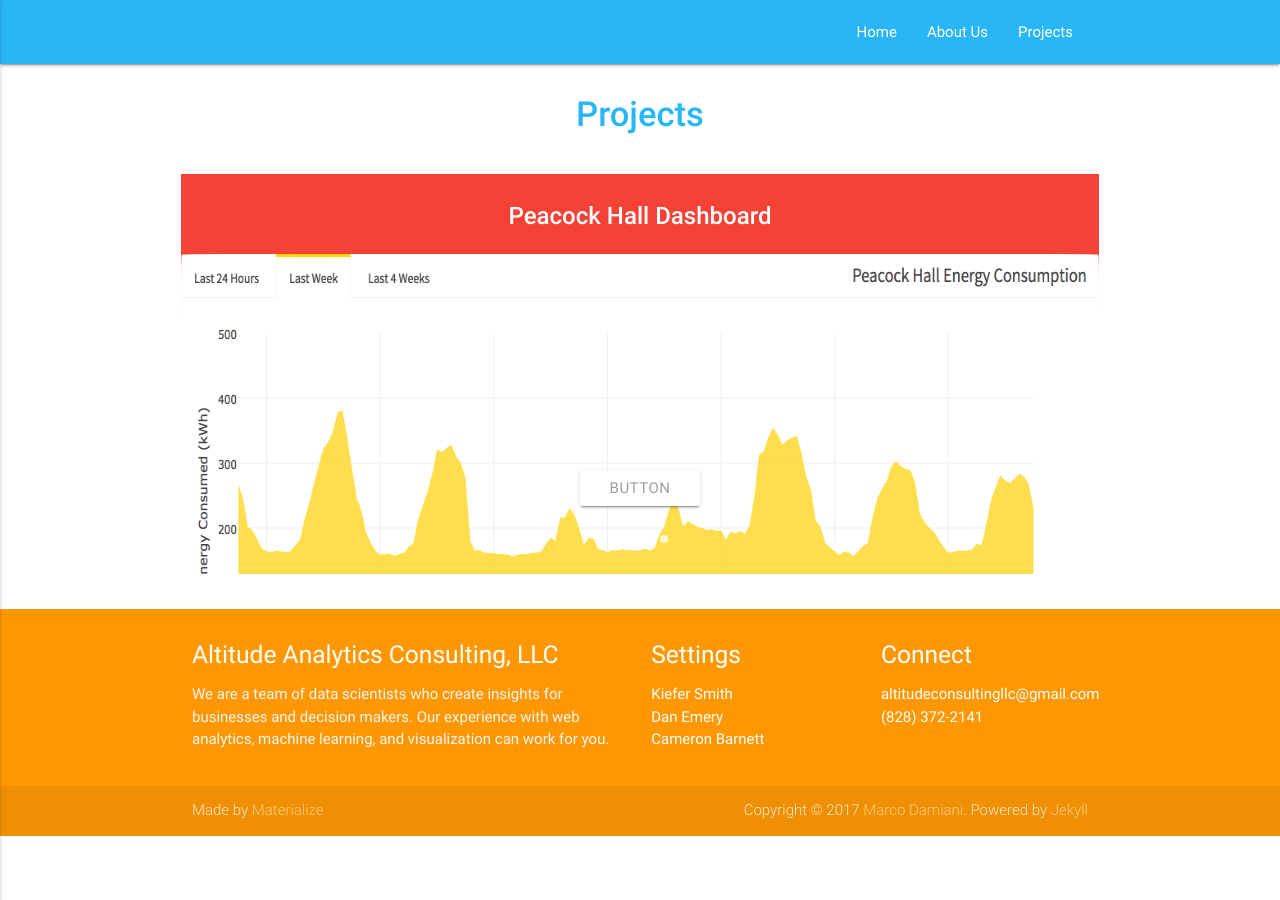
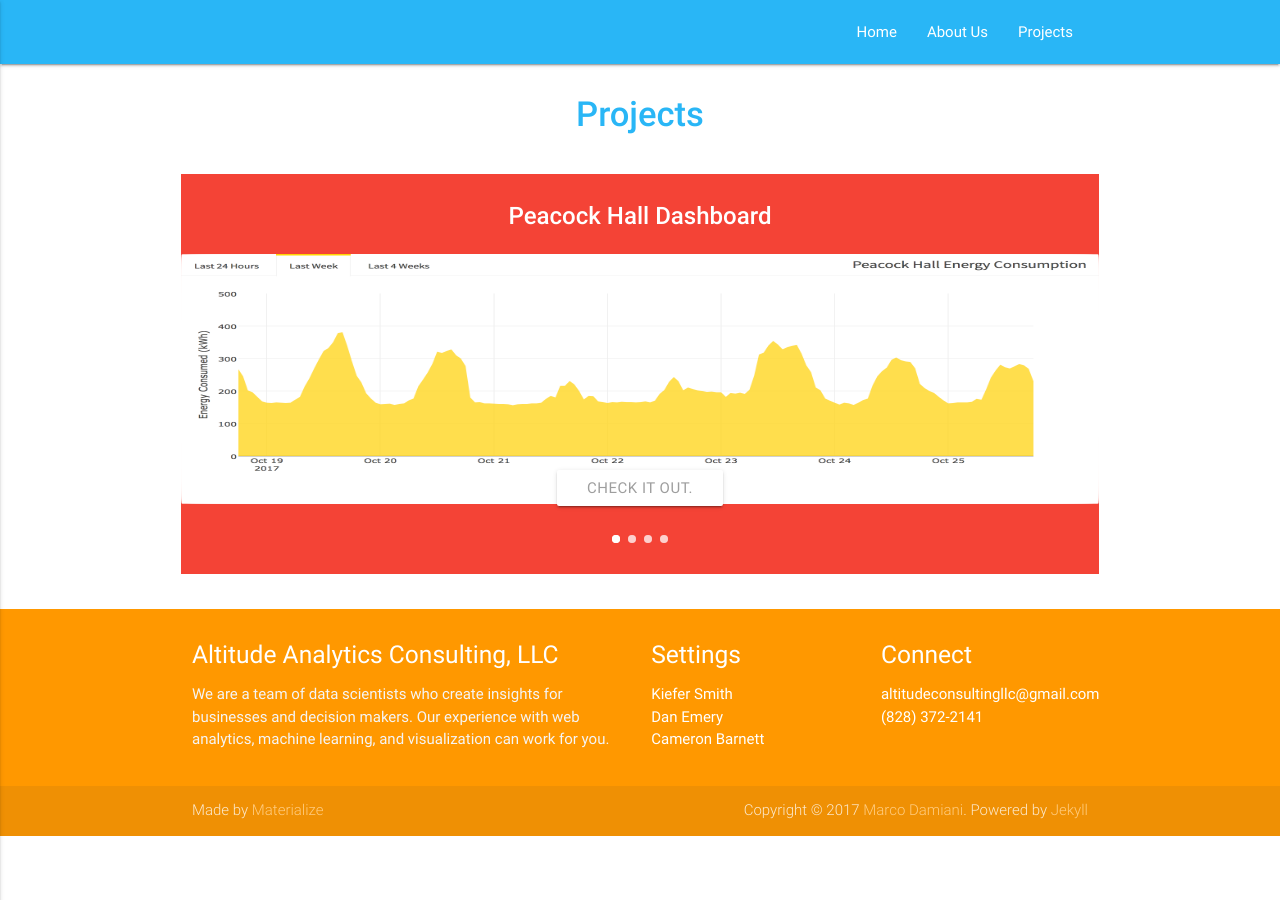
Before and after one commit to kiefersmith/Altitude-Website, a Jekyll site: the page built from example4.md, in a window 1280 px wide. Built offline with Jekyll 4.4.1, drawn with Linux system fonts in a browser that asks for light colours.

Commit message:
Projects page.

```diff
--- a/_layouts/home.html
+++ b/_layouts/home.html
@@ -34,7 +34,7 @@
 
         <div class="col s12 m4">
           <div class="icon-block">
-            <h2 class="center light-blue-text"><i class="material-icons">flash_on</i></h2>
+            <h2 class="center light-blue-text"><i class="material-icons">build</i></h2>
             <h5 class="center">Analytics Expertise</h5>
 
             <p class="light">Our members have a wide range of knowledge on bleeding edge technology.</p>
@@ -43,7 +43,7 @@
 
         <div class="col s12 m4">
           <div class="icon-block">
-            <h2 class="center light-blue-text"><i class="material-icons">settings</i></h2>
+            <h2 class="center light-blue-text"><i class="material-icons">show_chart</i></h2>
             <h5 class="center">Business Perspective</h5>
 
             <p class="light">Our focus is working with you to discover actionable business insights.</p>
--- a/example4.md
+++ b/example4.md
@@ -10,11 +10,11 @@
     <div class="row">
           <div class="carousel carousel-slider center" data-indicators="true" data-namespace="DIVcarouselcarousel-slider1" style="height: 400px;">
           <div class="carousel-fixed-item center with-indicators">
-            <a class="btn waves-effect white grey-text darken-text-2" href="danemery.shinyapps.io/app_energy">button</a>
+            <a class="btn waves-effect white grey-text darken-text-2" href="danemery.shinyapps.io/app_energy">Check it out.</a>
           </div>
-          <div class="carousel-item red white-text active" href="danemery.shinyapps.io/app_energy" style="z-index: 0; opacity: 1; display: block; transform: translateX(0px) translateX(0px) translateX(0px) translateZ(0px);">
+          <div class="carousel-item red white-text active" style="z-index: 0; opacity: 1; display: block; transform: translateX(0px) translateX(0px) translateX(0px) translateZ(0px);">
           	<h2>Peacock Hall Dashboard</h2>
-          		<img src="/assets/dash.png" height='500' wodth='1120'>
+          		<img src="/assets/dash.png" height='250' width='560' alt='dash'>
           </div>
           <div class="carousel-item amber white-text" href="#two!" style="transform: translateX(0px) translateX(953.906px) translateZ(0px); z-index: -1; opacity: 1; display: block;">
             <h2>Second Panel</h2>
```
